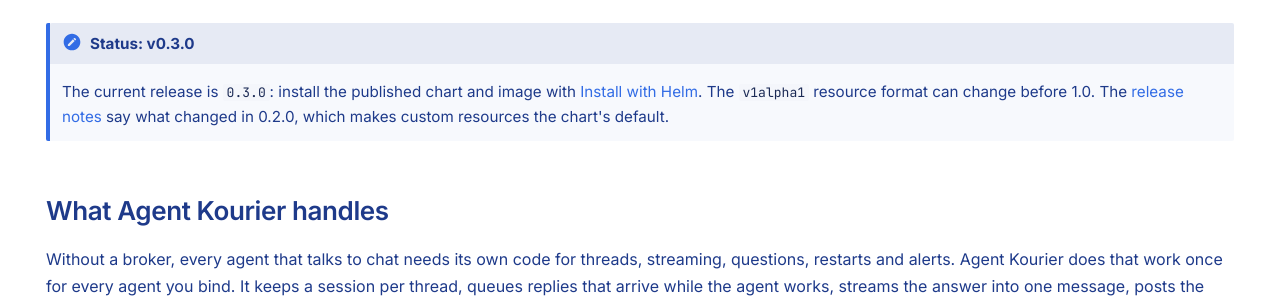
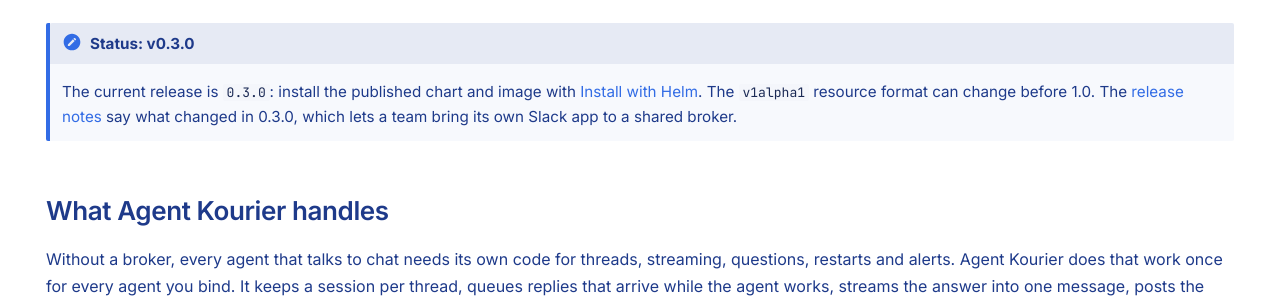
Before and after one commit to agentkourier/agent-kourier, an MkDocs documentation site: the page built from docs/index.md, in a window 1280 px wide and 900 px high, scrolled down 506 px, cut to the strip 0-585 px from the top of the window. Shown: the part 153-453 px from the top of the strip. Built offline with MkDocs 1.6.1 and Material for MkDocs 9.7.7, drawn with Linux system fonts in a browser that asks for light colours; comment, search, counter and statistics services are not loaded.

Commit message:
docs(release): fix two chart versions and the 0.2.0 anchor; name the renamed log texts and the fixed limits

```diff
--- a/docs/index.md
+++ b/docs/index.md
@@ -43,7 +43,7 @@
 
 !!! note "Status: v0.3.0"
     The current release is `0.3.0`: install the published chart and image with [Install with Helm](how-to/install-with-helm.md).
-    The `v1alpha1` resource format can change before 1.0. The [release notes](release-notes.md) say what changed in 0.2.0, which makes custom resources the chart's default.
+    The `v1alpha1` resource format can change before 1.0. The [release notes](release-notes.md) say what changed in 0.3.0, which lets a team bring its own Slack app to a shared broker.
 
 ## What Agent Kourier handles
 
```
Also changed, not shown: README.md (+1 -1 lines), docs/how-to/install-with-helm.md (+1 -1 lines), docs/release-notes.md (+6 -6 lines).
